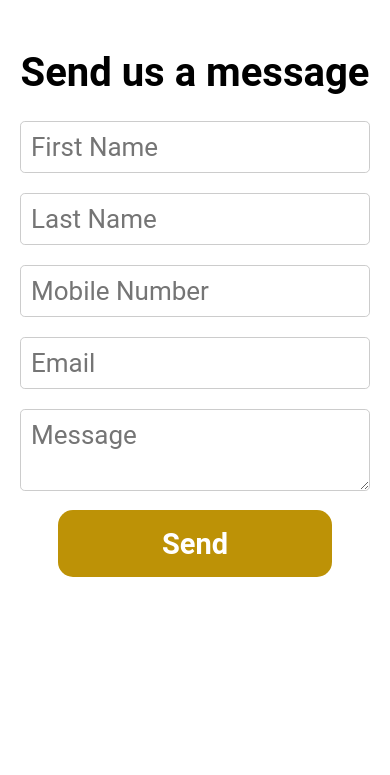
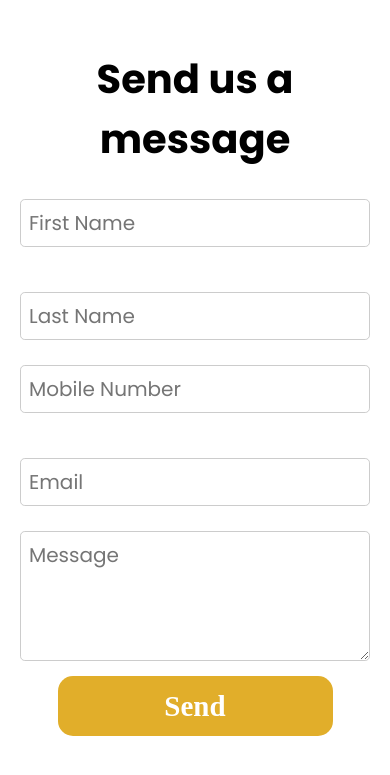
Before and after one commit to MadhushaPrasad/Diagon-Alley, a PHP site: page /components/contactus.php in a window 390 px wide. Shown: the top 775 px of the page. Run offline with PHP 8.4, Linux system fonts and the light colour scheme.

Commit message:
feat(ui): change the contactus component as fully responsivel

```diff
--- a/components/contactus.css
+++ b/components/contactus.css
@@ -1,92 +1,115 @@
-*{
+@import url('https://fonts.googleapis.com/css2?family=Poppins:wght@400;700&display=swap');
+
+
+* {
     margin: 0;
     padding: 0;
     box-sizing: border-box;
 }
-.contact-form{
+
+.contact-form {
     background: #fff;
     height: 619px;
-    width: 1512px;
+    width: max;
     max-width: 600px;
     margin: 0 auto;
     justify-content: center;
 }
+
 .form-row {
     display: flex;
     flex-wrap: wrap;
     justify-content: space-between;
+    gap: 20Px; /* Adjust this value to increase spacing between fields */
 }
+
 .form-group {
     flex-basis: calc(50% - 10px);
-    margin-bottom: 10px;
+    margin-bottom: 5px;
 }
-.contact-form h3{
+
+.contact-form h3 {
     color: #000;
-    font-family: Roboto;
+    font-family: 'Poppins', sans-serif;
     font-size: 40px;
     font-style: normal;
-    font-weight: 700;
+    font-weight: 600;
     line-height: normal;
     margin-top: 29px;
     margin-bottom: 20px;
     text-align: center;
 }
-.form-control{
-    border-radius:0.3rem;
-    color: var(--input-border, #9E9E9E);
-    font-family: Roboto;
-    font-size: 26px;
+
+.form-control {
+    border-radius: 0.3rem;
+    color: var(--input-border, #8A9099);
+    font-family: 'Poppins', sans-serif;
+    font-size: 20px; /* Reduced font size */
     font-style: normal;
     font-weight: 400;
     line-height: normal;
     width: 100%;
-    padding: 10px;
-    margin: 5px 0;
+    padding: 8px; /* Reduced padding */
+    margin: 10px 0;
     border: 1px solid #ccc;
 }
-.error-msg{
-    font-family: Roboto;
+
+
+.error-msg {
+    font-family: 'Poppins', sans-serif;
     font-size: 14px;
     font-style: normal;
     color: red;
     padding-left: 5px;
 }
-.contact-form .btnContact
-{
-    width: 274px;
-    height: 67px;
+
+/* Specific style for the message input field (textarea) */
+.contact-form textarea.form-control {
+    height: 130px; /* Increase this value to make the message input field taller */
+    resize: vertical; /* Optional: Allow users to resize the textarea vertically */
+}
+
+.contact-form .btnContact {
+    width: 275px;
+    height: 60px;
     border-radius: 15px;
     padding: 10px 20px;
-    background-color: #bd9206;
+    background-color: #E1AE2A;
     color: #fff;
     border: none;
     cursor: pointer;
     text-align: center;
-    font-family: Roboto;
+    font-family:  var(--font);
     font-size: 29px;
     font-style: normal;
-    font-weight: 700;
+    font-weight: 600;
     line-height: normal;
 }
+
 .form-group .form-control {
     margin-right: 10px;
 }
+
 .text-center {
     text-align: center;
 }
+
 @media (max-width: 768px) {
     .contact-form {
         padding: 20px;
         width: 100%;
         margin: 0 auto;
     }
+
     .form-group {
         flex-basis: 100%;
     }
+
     .form-control[type="textarea"] {
         width: 100%;
         height: 200px;
     }
+
     .form-control[type="text"] {
         width: 100%;
     }
--- a/components/contactus.php
+++ b/components/contactus.php
@@ -1,10 +1,3 @@
-<!DOCTYPE html>
-<html>
-<head>
-    <meta name="viewport" content="width=device-width, initial-scale=1">
-    <link href="contactus.css" rel="stylesheet">
-</head>
-<body>
 <div class="contact-form">
     <form method="post" onsubmit="return validateForm();">
         <h3>Send us a message</h3>
@@ -34,6 +27,7 @@
         </div>
     </form>
 </div>
+
 <script>
     function validateForm() {
         document.getElementById('phone-error').textContent = '';
@@ -51,5 +45,5 @@
         return true;
     }
 </script>
-</body>
-</html>
+
+<link href="contactus.css" rel="stylesheet">
```
Lines whose indentation alone changed are shown as unchanged.
